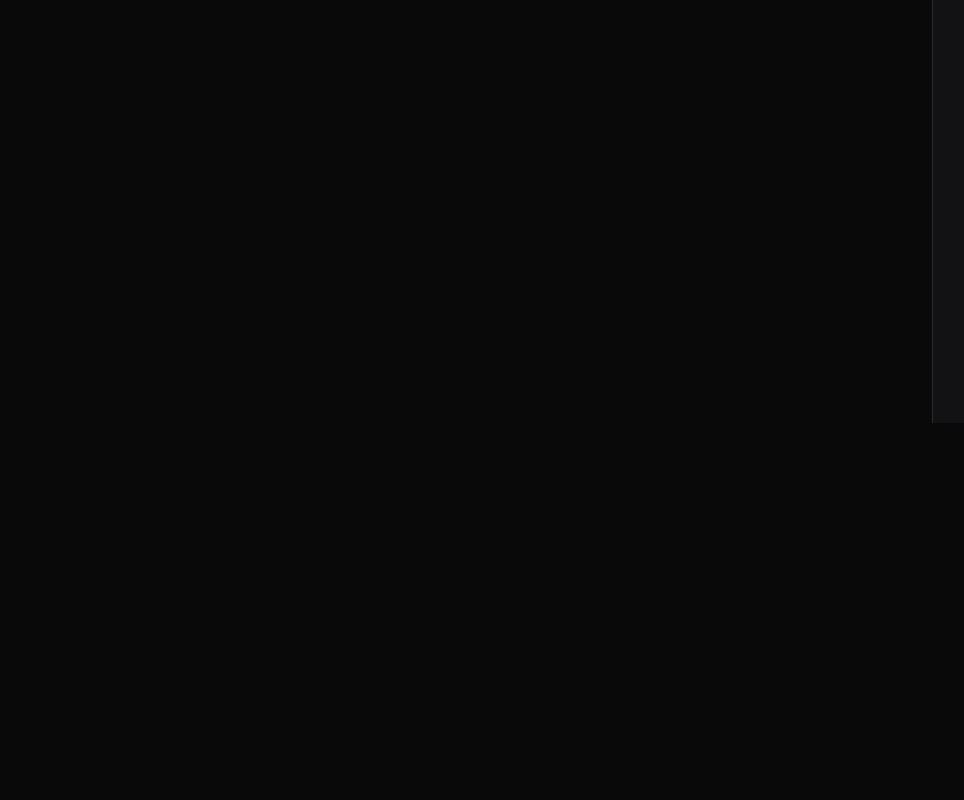
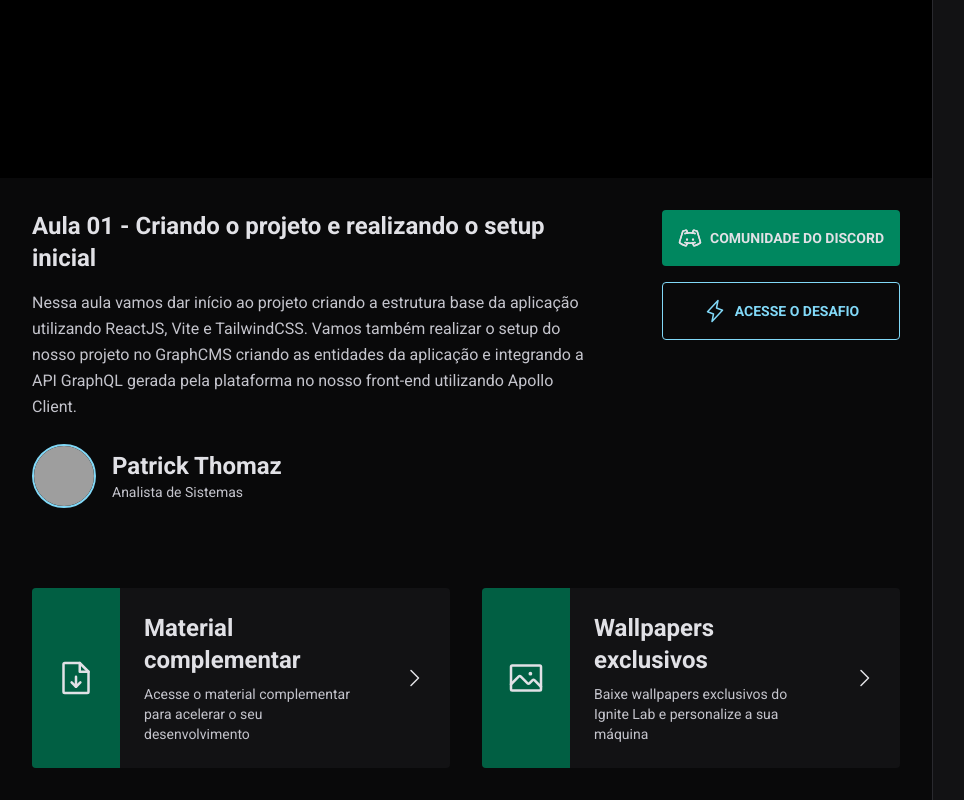
Before and after one commit to patrickt26/event-platform, a React (Vite) app: page /event in a window 1280 px wide. Shown: the part 377-1177 px from the top of the page, without its empty margins (0-964 px from the left). Before the commit the page ends 800 px from the top, so only its background shows below. Built offline with nearby package versions, Linux system fonts and the light colour scheme; no server answers; grey boxes are pictures that could not be loaded.

Commit message:
Created description area

```diff
--- a/src/components/Lesson.tsx
+++ b/src/components/Lesson.tsx
@@ -11,7 +11,7 @@ interface LessonProps {
 
 export function Lesson(props: LessonProps) {
   const isLessonAvailable = isPast(props.availableAt);
-  const availableDateFormatted = format(props.availableAt, "eeee' - 'd' de 'MMMM' - 'k'h'mm", {
+  const availableDateFormatted = format(props.availableAt, "eeee' • 'd' de 'MMMM' • 'k'h'mm", {
     locale: ptBR,
   });
 
--- a/src/components/Video.tsx
+++ b/src/components/Video.tsx
@@ -1,7 +1,81 @@
+import { CaretRight, DiscordLogo, FileArrowDown, Image, Lightning } from "phosphor-react";
+
 export function Video() {
   return (
     <div className="flex-1">
-      Video
+      <div className="bg-black flex justify-center">
+        <div className="h-full w-full max-w-[1100px] max-h-[60vh] aspect-video"></div>
+      </div>
+
+      <div className="p-8 max-w-[1100px] mx-auto">
+        <div className="flex items-start gap-16">
+          <div className="flex-1">
+            <h1 className="text-2xl font-bold">
+              Aula 01 - Criando o projeto e realizando o setup inicial
+            </h1>
+            <p className="mt-4 text-gray-200 leading-relaxed">
+              Nessa aula vamos dar início ao projeto criando a estrutura base da aplicação utilizando ReactJS, Vite e TailwindCSS. Vamos também realizar o setup do nosso projeto no GraphCMS criando as entidades da aplicação e integrando a API GraphQL gerada pela plataforma no nosso front-end utilizando Apollo Client.
+            </p>
+
+            <div className="flex items-center gap-4 mt-6">
+              <img
+                className="h-16 w-16 rounded-full border-2 border-blue-500"
+                src="https://github.com/patrickt26.png"
+                alt=""
+              />
+
+              <div className="leading-relaxed">
+                <strong className="font-bold text-2xl block">Patrick Thomaz</strong>
+                <span className="text-gray-200 text-sm block">Analista de Sistemas</span>
+              </div>
+            </div>
+          </div>
+
+          <div className="flex flex-col gap-4">
+            <a href="#" className="p-4 text-sm bg-green-500 flex items-center rounded font-bold uppercase gap-2 justify-center hover:bg-green-700 transition-colors">
+              <DiscordLogo size={24} />
+              Comunidade do Discord
+            </a>
+
+            <a href="#" className="p-4 text-sm border border-blue-500 text-blue-500 flex items-center rounded font-bold uppercase gap-2 justify-center hover:bg-blue-500 hover:text-gray-900 transition-colors">
+              <Lightning size={24} />
+              Acesse o desafio
+            </a>
+          </div>
+        </div>
+
+        <div className="gap-8 mt-20 grid grid-cols-2">
+          <a href="" className="bg-gray-700 rounded overflow-hidden flex items-stretch gap-6 hover:bg-gray-600 transition-colors">
+            <div className="bg-green-700 h-full p-6 flex items-center">
+              <FileArrowDown size={40} />
+            </div>
+            <div className="py-6 leading-relaxed">
+              <strong className="text-2xl">Material complementar</strong>
+              <p className="text-sm text-gray-200 mt-2">
+                Acesse o material complementar para acelerar o seu desenvolvimento
+              </p>
+            </div>
+            <div className="h-full p-6 flex items-center">
+              <CaretRight size={24} />
+            </div>
+          </a>
+
+          <a href="" className="bg-gray-700 rounded overflow-hidden flex items-stretch gap-6 hover:bg-gray-600 transition-colors">
+            <div className="bg-green-700 h-full p-6 flex items-center">
+              <Image size={40} />
+            </div>
+            <div className="py-6 leading-relaxed">
+              <strong className="text-2xl">Wallpapers exclusivos</strong>
+              <p className="text-sm text-gray-200 mt-2">
+                Baixe wallpapers exclusivos do Ignite Lab e personalize a sua máquina
+              </p>
+            </div>
+            <div className="h-full p-6 flex items-center">
+              <CaretRight size={24} />
+            </div>
+          </a>
+        </div>
+      </div>
     </div>
   );
 }
```
